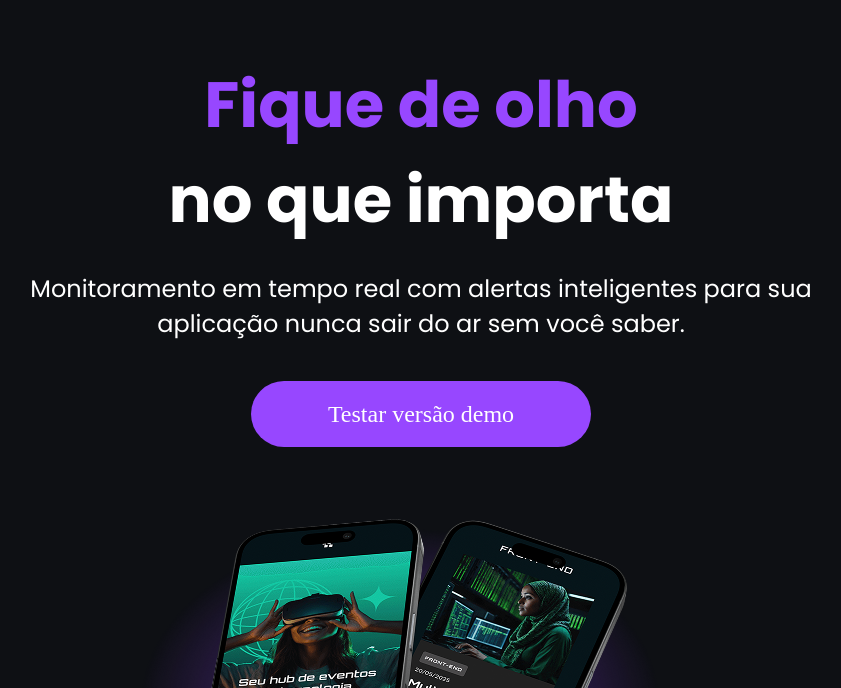
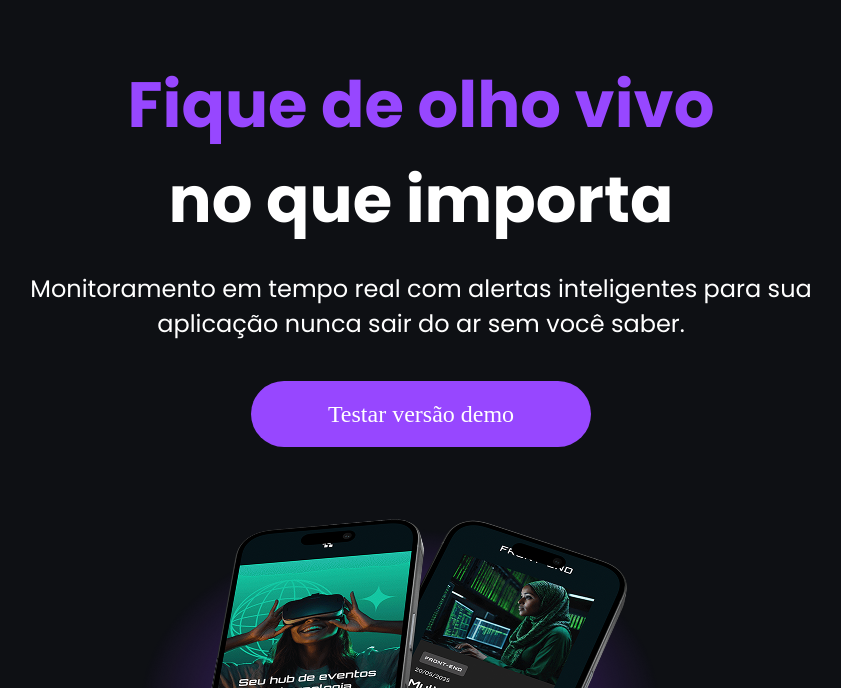
Before and after one commit to Ramon-Moraes/Tec-Board, a plain HTML site: page index.html in a window 1280 px wide. Shown: the part 112-800 px from the top of the page, without its empty margins (219-1060 px from the left). Drawn offline with Linux system fonts and the light colour scheme.

Commit message:
mudando titulo

```diff
--- a/index.html
+++ b/index.html
@@ -19,7 +19,7 @@
     <main>
         <section>
             <h1 >
-                <span >Fique de olho</span>
+                <span >Fique de olho vivo</span>
                 <br>no que importa
             </h1>
             <p>Monitoramento em tempo real com alertas inteligentes para sua aplicação nunca sair do ar sem você saber.</p>
```
